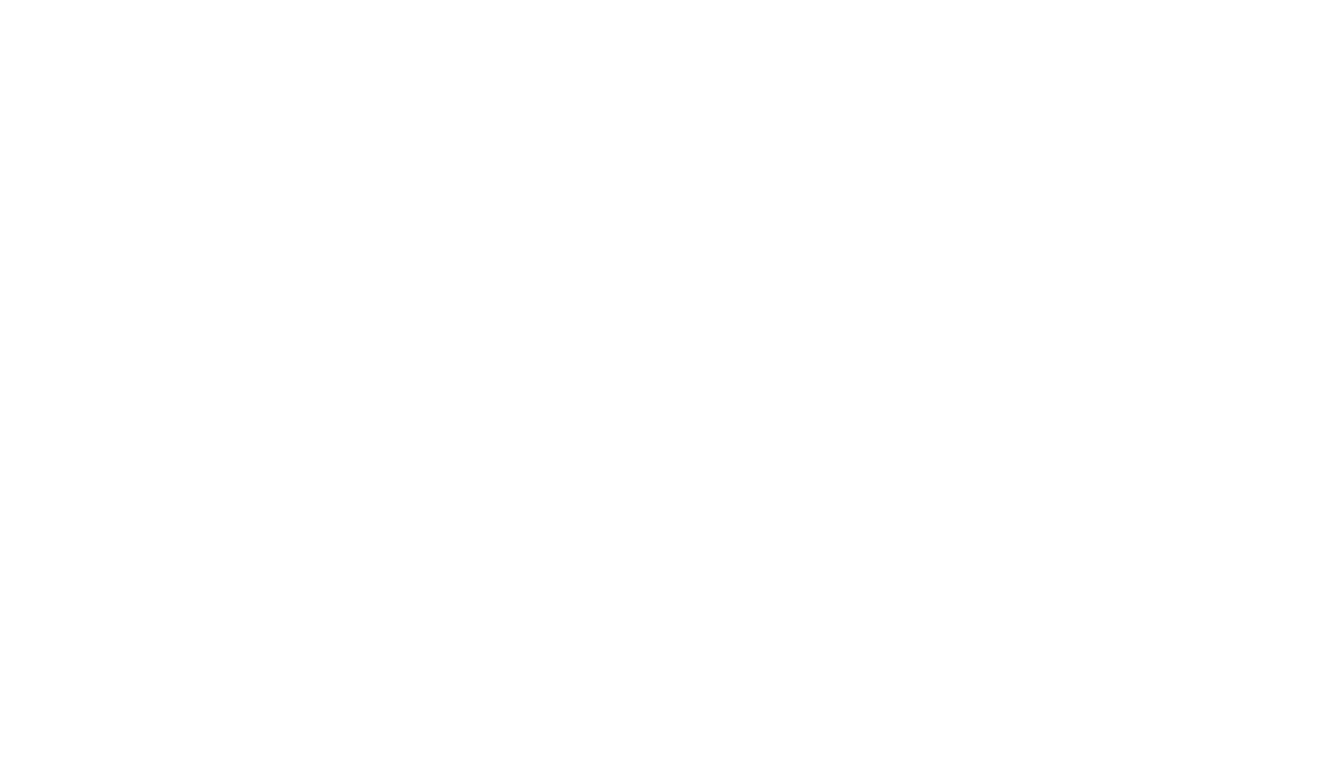
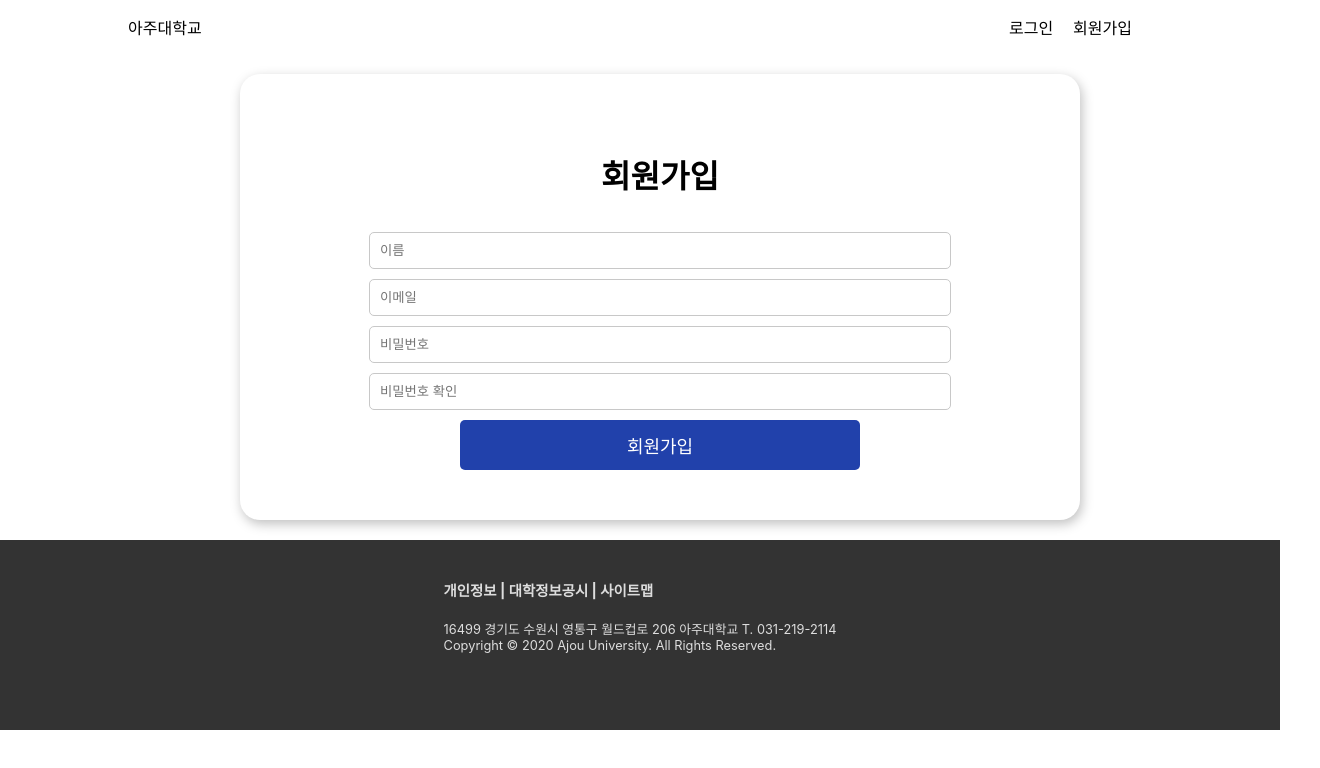
Before and after one commit to milkisZero/MoA, a React (Create React App) app in the folder moa/: page /Register in a window 1280 px wide. Before the commit this address had no page. Shown: the top 768 px of the page, 1320 px wide, since content can reach past the window. Built offline with nearby package versions, Linux system fonts and the light colour scheme.

Commit message:
feat: register page

```diff
--- a/moa/src/App.js
+++ b/moa/src/App.js
@@ -31,6 +31,7 @@ import Total_club from './pages/Total_clubs';
 import React, { useState, useEffect } from 'react';
 import { useLocation } from 'react-router-dom';
 import Login from './pages/Login';
+import Register from './pages/Register';
 
 function App() {
     return (
@@ -41,6 +42,7 @@ function App() {
                     <Route path="/" element={<Main />}></Route>
                     <Route path="/TotalClub" element={<Total_club />}></Route>
                     <Route path="/Login" element={<Login />}></Route>
+                    <Route path="/Register" element={<Register />}></Route>
                 </Routes>
             </div>
         </BrowserRouter>
--- a/moa/src/components/Header.js
+++ b/moa/src/components/Header.js
@@ -8,6 +8,7 @@ function Header() {
             <span>아주대학교</span>
             <span className="clickable">
                 <Link to="/Login">로그인</Link>
+                <Link to="/Register ">회원가입</Link>
             </span>
         </header>
     );
--- a/moa/src/css/Pages.css
+++ b/moa/src/css/Pages.css
@@ -170,6 +170,7 @@ header {
 .clickable a {
     text-decoration: none;
     color: inherit;
+    margin-right: 20px;
 }
 
 
@@ -314,6 +315,7 @@ header {
 
         background: #2141AB;
         color: white;
+        font-size: 18px;
 
         /* Inside auto layout */
         flex: none;
@@ -321,3 +323,63 @@ header {
         align-self: stretch;
         flex-grow: 0;
 }
+
+.login-inside button:hover {
+    background-color: #172d8b;
+}
+
+.register-section {
+    display: flex;
+    justify-content: center;
+    align-items: center;
+    padding: 20px;
+    width: 100%;
+ }
+
+.register-container {
+    display: flex;
+    flex-direction: column;
+    align-items: center;
+    padding: 50px 20px;
+    gap: 15px;
+    width: 800px;
+    background: #ffffff;
+    box-shadow: 2px 4px 12px rgba(0, 0, 0, 0.25);
+    border-radius: 20px;
+}
+
+.register-inside {
+    display: flex;
+    flex-direction: column;
+    align-items: center;
+    width: 100%;
+    gap: 10px;
+}
+
+.register-inside input {
+    width: 70%;
+    padding: 10px;
+    border: 1px solid #c8c8c8;
+    border-radius: 5px;
+}
+
+.register-inside button {
+    width: 50%;
+    padding: 12px;
+    background-color: #2141ab;
+    color: white;
+    border: none;
+    border-radius: 5px;
+    font-size: 18px;
+    cursor: pointer;
+}
+
+.register-inside button:hover {
+    background-color: #172d8b;
+}
+
+.register-container h2 {
+    font-size: 32px;
+    color: #000;
+    margin-bottom: 20px;
+}
--- /dev/null
+++ b/moa/src/pages/Register.js
@@ -0,0 +1,62 @@
+import React, { useState, useEffect } from 'react';
+import '../css/Pages.css';
+import { Link } from 'react-router-dom';
+import Header from '../components/Header';
+import Footer from '../components/Footer';
+
+function Register() {
+    const [username, setUsername] = useState('');
+    const [email, setEmail] = useState('');
+    const [password, setPassword] = useState('');
+    const [confirmPassword, setConfirmPassword] = useState('');
+
+    const handleSubmit = (e) => {
+        e.preventDefault();
+        console.log('회원가입 정보:', { username, email, password, confirmPassword });
+    };
+
+    return (
+        <div>
+            <Header />
+            <section className="register-section">
+                <div className="register-container">
+                    <h2>회원가입</h2>
+                    <form onSubmit={handleSubmit} className="register-inside">
+                        <input
+                            type="text"
+                            placeholder="이름"
+                            value={username}
+                            onChange={(e) => setUsername(e.target.value)}
+                            required
+                        />
+                        <input
+                            type="email"
+                            placeholder="이메일"
+                            value={email}
+                            onChange={(e) => setEmail(e.target.value)}
+                            required
+                        />
+                        <input
+                            type="password"
+                            placeholder="비밀번호"
+                            value={password}
+                            onChange={(e) => setPassword(e.target.value)}
+                            required
+                        />
+                        <input
+                            type="password"
+                            placeholder="비밀번호 확인"
+                            value={confirmPassword}
+                            onChange={(e) => setConfirmPassword(e.target.value)}
+                            required
+                        />
+                        <button type="submit">회원가입</button>
+                    </form>
+                </div>
+            </section>
+            <Footer />
+        </div>
+    );
+}
+
+export default Register;
```
